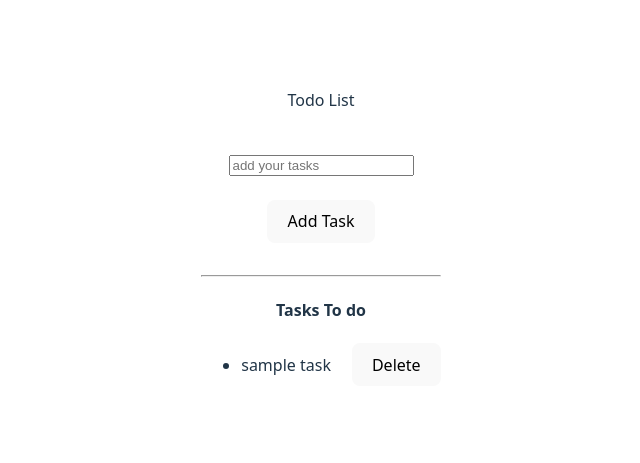
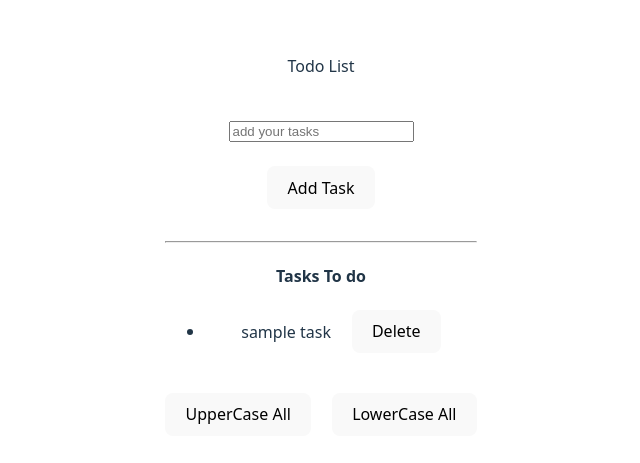
Before and after one commit to niteash/React_Todo, a React (Vite) app: page / in a window 1280 px wide. Shown: the part 163-626 px from the top of the page, without its empty margins (319-959 px from the left). Built offline with nearby package versions, Linux system fonts and the light colour scheme.

Commit message:
add upper lower

```diff
--- a/src/TodoList.jsx
+++ b/src/TodoList.jsx
@@ -14,10 +14,32 @@
   let updateTaskValue = (event) => {
     setNewTodo(event.target.value);
   };
-  let deleteTodo = (id) =>{
-    setTodo((prevTodos)=> todos.filter((prevTodos) => prevTodos.id != id))
+  let deleteTodo = (id) => {
+    setTodo((prevTodos) => todos.filter((prevTodos) => prevTodos.id != id));
+  };
 
-  }
+  let upperCaseAll = () => {
+    setTodo(
+      todos.map((todo) => {
+        return {
+          ...todo,
+          task: todo.task.toUpperCase(),
+        };
+      })
+    );
+  };
+
+  let LowerCaseAll = () => {
+    setTodo(
+      todos.map((todo) => {
+        return {
+          ...todo,
+          task: todo.task.toLowerCase(),
+        };
+      })
+    );
+  };
+
   return (
     <>
       <p>Todo List</p>
@@ -30,7 +52,6 @@
       />
       <br />
       <br />
-
       <button onClick={addNewTask}>Add Task</button>
       <br />
       <br />
@@ -41,10 +62,14 @@
           <li key={todo.id}>
             <span> {todo.task}</span>
             &nbsp; &nbsp; &nbsp;
-            <button onClick={()=>deleteTodo(todo.id)}>Delete</button>
+            <button onClick={() => deleteTodo(todo.id)}>Delete</button>
           </li>
         ))}
       </ul>
+      <br></br>
+      <button onClick={upperCaseAll}>UpperCase All</button>
+      &nbsp; &nbsp; &nbsp;
+      <button onClick={LowerCaseAll}>LowerCase All</button>
     </>
   );
 }
```
